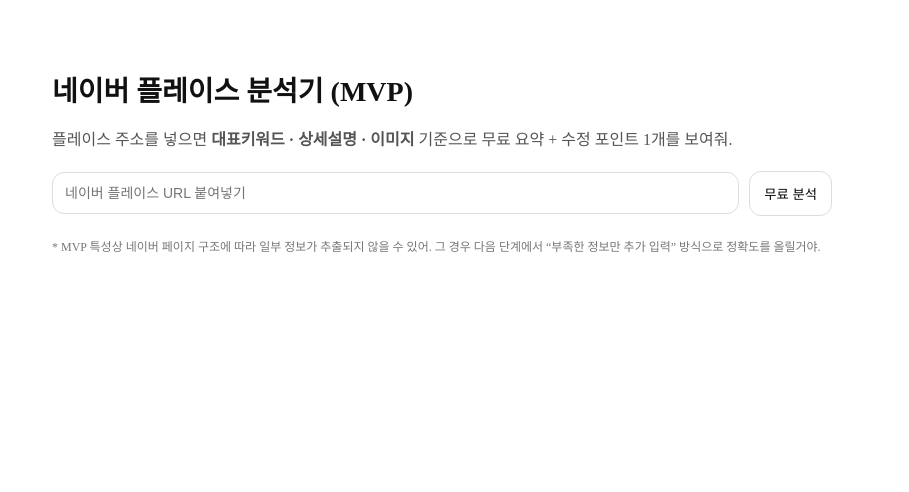
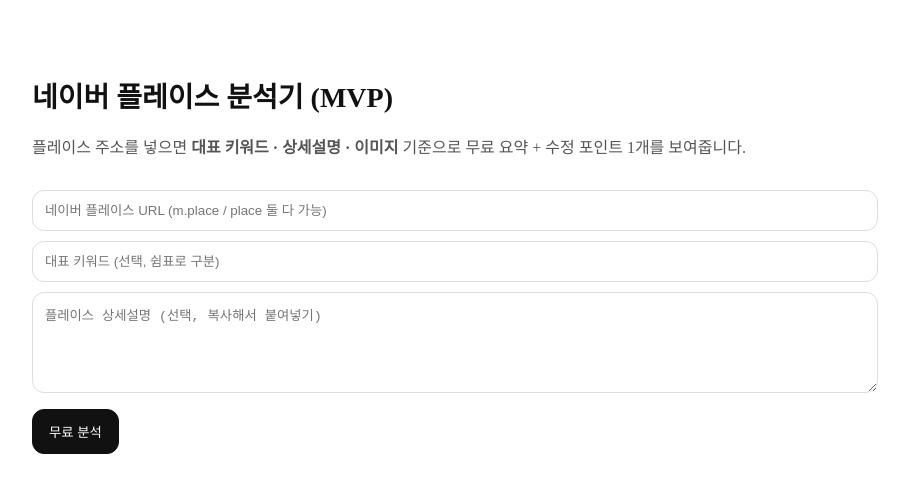
Before and after one commit to samdongpapa-create/gyeot-web, a Next.js app: page / in a window 1280 px wide. Shown: the top 492 px of the page, without its empty margins (198-1107 px from the left). Built offline with nearby package versions, Linux system fonts and the light colour scheme.

Commit message:
Update page.js

```diff
--- a/app/page.js
+++ b/app/page.js
@@ -4,6 +4,8 @@
 
 export default function Home() {
   const [url, setUrl] = useState("");
+  const [keywords, setKeywords] = useState("");
+  const [detail, setDetail] = useState("");
   const [loading, setLoading] = useState(false);
   const [result, setResult] = useState(null);
   const [error, setError] = useState("");
@@ -12,8 +14,7 @@
     setError("");
     setResult(null);
 
-    const u = url.trim();
-    if (!u) {
+    if (!url.trim()) {
       setError("네이버 플레이스 주소를 입력해줘.");
       return;
     }
@@ -23,8 +24,13 @@
       const res = await fetch("/api/analyze/free", {
         method: "POST",
         headers: { "Content-Type": "application/json" },
-        body: JSON.stringify({ url: u }),
+        body: JSON.stringify({
+          url: url.trim(),
+          keywords: keywords.trim(),
+          detail: detail.trim(),
+        }),
       });
+
       const data = await res.json();
       if (!res.ok) throw new Error(data?.error || "분석에 실패했어.");
       setResult(data);
@@ -37,143 +43,103 @@
 
   return (
     <main style={{ minHeight: "100vh", background: "white", color: "#111" }}>
-      <div style={{ maxWidth: 780, margin: "0 auto", padding: "56px 20px" }}>
-        <h1 style={{ fontSize: 28, fontWeight: 800, lineHeight: 1.2 }}>
+      <div style={{ maxWidth: 820, margin: "0 auto", padding: "56px 20px" }}>
+        <h1 style={{ fontSize: 28, fontWeight: 800 }}>
           네이버 플레이스 분석기 (MVP)
         </h1>
-        <p style={{ marginTop: 10, color: "#555", lineHeight: 1.6 }}>
-          플레이스 주소를 넣으면 <b>대표키워드 · 상세설명 · 이미지</b> 기준으로
-          무료 요약 + 수정 포인트 1개를 보여줘.
+        <p style={{ marginTop: 8, color: "#555" }}>
+          플레이스 주소를 넣으면 <b>대표 키워드 · 상세설명 · 이미지</b> 기준으로
+          무료 요약 + 수정 포인트 1개를 보여줍니다.
         </p>
 
-        <div
-          style={{
-            marginTop: 18,
-            display: "flex",
-            gap: 10,
-            alignItems: "center",
-            flexWrap: "wrap",
-          }}
-        >
+        {/* URL */}
         <input
           value={url}
           onChange={(e) => setUrl(e.target.value)}
-            placeholder="네이버 플레이스 URL 붙여넣기"
-            style={{
-              flex: 1,
-              minWidth: 280,
-              padding: "12px 12px",
-              borderRadius: 12,
-              border: "1px solid #ddd",
-              fontSize: 14,
-              outline: "none",
-            }}
+          placeholder="네이버 플레이스 URL (m.place / place 둘 다 가능)"
+          style={{ width: "100%", marginTop: 16, padding: 12, borderRadius: 12, border: "1px solid #ddd" }}
         />
+
+        {/* 보완 입력 */}
+        <input
+          value={keywords}
+          onChange={(e) => setKeywords(e.target.value)}
+          placeholder="대표 키워드 (선택, 쉼표로 구분)"
+          style={{ width: "100%", marginTop: 10, padding: 12, borderRadius: 12, border: "1px solid #ddd" }}
+        />
+
+        <textarea
+          value={detail}
+          onChange={(e) => setDetail(e.target.value)}
+          placeholder="플레이스 상세설명 (선택, 복사해서 붙여넣기)"
+          rows={5}
+          style={{ width: "100%", marginTop: 10, padding: 12, borderRadius: 12, border: "1px solid #ddd" }}
+        />
+
         <button
           onClick={analyzeFree}
           disabled={loading}
           style={{
-              padding: "12px 14px",
+            marginTop: 12,
+            padding: "12px 16px",
             borderRadius: 12,
-              border: "1px solid #ddd",
-              background: "white",
+            border: "1px solid #111",
+            background: "#111",
+            color: "white",
             cursor: "pointer",
             opacity: loading ? 0.6 : 1,
           }}
         >
           {loading ? "분석 중..." : "무료 분석"}
         </button>
-        </div>
 
         {error && (
-          <div
-            style={{
-              marginTop: 14,
-              padding: 12,
-              borderRadius: 12,
-              background: "#fff3f3",
-              border: "1px solid #ffd0d0",
-              color: "#a40000",
-              lineHeight: 1.6,
-              fontSize: 14,
-            }}
-          >
-            {error}
-          </div>
+          <div style={{ marginTop: 14, color: "#a40000" }}>{error}</div>
         )}
 
         {result && (
-          <div style={{ marginTop: 18 }}>
-            <div
-              style={{
-                border: "1px solid #eee",
-                borderRadius: 16,
-                padding: 16,
-              }}
-            >
-              <div style={{ display: "flex", gap: 14, alignItems: "flex-start", flexWrap: "wrap" }}>
+          <div style={{ marginTop: 24, border: "1px solid #eee", borderRadius: 16, padding: 16 }}>
+            <div style={{ display: "flex", gap: 16 }}>
               {result?.extracted?.image && (
                 <img
                   src={result.extracted.image}
                   alt="대표 이미지"
-                    style={{ width: 120, height: 120, objectFit: "cover", borderRadius: 14, border: "1px solid #eee" }}
+                  style={{ width: 120, height: 120, objectFit: "cover", borderRadius: 12 }}
                 />
               )}
-
-                <div style={{ flex: 1, minWidth: 240 }}>
-                  <div style={{ fontSize: 18, fontWeight: 800 }}>
-                    {result?.extracted?.title || "플레이스명(추출 실패)"}
-                  </div>
-                  <div style={{ marginTop: 6, fontSize: 13, color: "#555", lineHeight: 1.6 }}>
-                    {result?.extracted?.desc || "설명(추출 실패). 유료 리포트에서는 입력 보완 방식으로 더 정확하게 만들 수 있어."}
-                  </div>
-                  <div style={{ marginTop: 10, fontSize: 12, color: "#777" }}>
-                    이미지 추출: {result?.extracted?.image ? "성공" : "실패"} ·
-                    설명 추출: {result?.extracted?.desc ? "성공" : "실패"}
+              <div>
+                <h2 style={{ margin: 0 }}>{result?.extracted?.title}</h2>
+                <p style={{ marginTop: 6, color: "#555" }}>
+                  {result?.extracted?.desc || "설명 추출 실패"}
+                </p>
+                <div style={{ fontSize: 12, color: "#777" }}>
+                  placeId: {result.place_id} <br />
+                  analyzed: {result.analyzed_url}
                 </div>
               </div>
             </div>
 
-              <hr style={{ margin: "16px 0", border: 0, borderTop: "1px solid #eee" }} />
+            <hr style={{ margin: "16px 0" }} />
 
-              <div style={{ whiteSpace: "pre-wrap", lineHeight: 1.7, fontSize: 14 }}>
-                {result?.free_report || "리포트 생성 실패"}
-              </div>
+            <pre style={{ whiteSpace: "pre-wrap", lineHeight: 1.7 }}>
+              {result.free_report}
+            </pre>
 
-              <div
+            <button
+              onClick={() => alert("유료 리포트는 다음 단계에서 연결합니다.")}
               style={{
-                  marginTop: 14,
-                  display: "flex",
-                  gap: 10,
-                  alignItems: "center",
-                  flexWrap: "wrap",
-                }}
-              >
-                <button
-                  onClick={() => alert("유료 리포트는 다음 단계에서 결제 연결 후 활성화할게.")}
-                  style={{
-                    padding: "10px 12px",
+                marginTop: 12,
+                padding: "10px 14px",
                 borderRadius: 12,
-                    border: "1px solid #111",
-                    background: "#111",
-                    color: "white",
+                border: "1px solid #ddd",
+                background: "#f7f7f7",
                 cursor: "pointer",
               }}
             >
-                  유료 리포트(잠금)
+              유료 리포트 (잠금)
             </button>
-                <span style={{ fontSize: 12, color: "#666" }}>
-                  유료: 대표키워드 세트 + 상세설명 2안 + 이미지 구성 체크리스트 + 실행 우선순위
-                </span>
-              </div>
-            </div>
           </div>
         )}
-
-        <div style={{ marginTop: 22, fontSize: 12, color: "#777", lineHeight: 1.6 }}>
-          * MVP 특성상 네이버 페이지 구조에 따라 일부 정보가 추출되지 않을 수 있어. 그 경우 다음 단계에서
-          “부족한 정보만 추가 입력” 방식으로 정확도를 올릴거야.
-        </div>
       </div>
     </main>
   );
```
Lines whose indentation alone changed are shown as unchanged.
